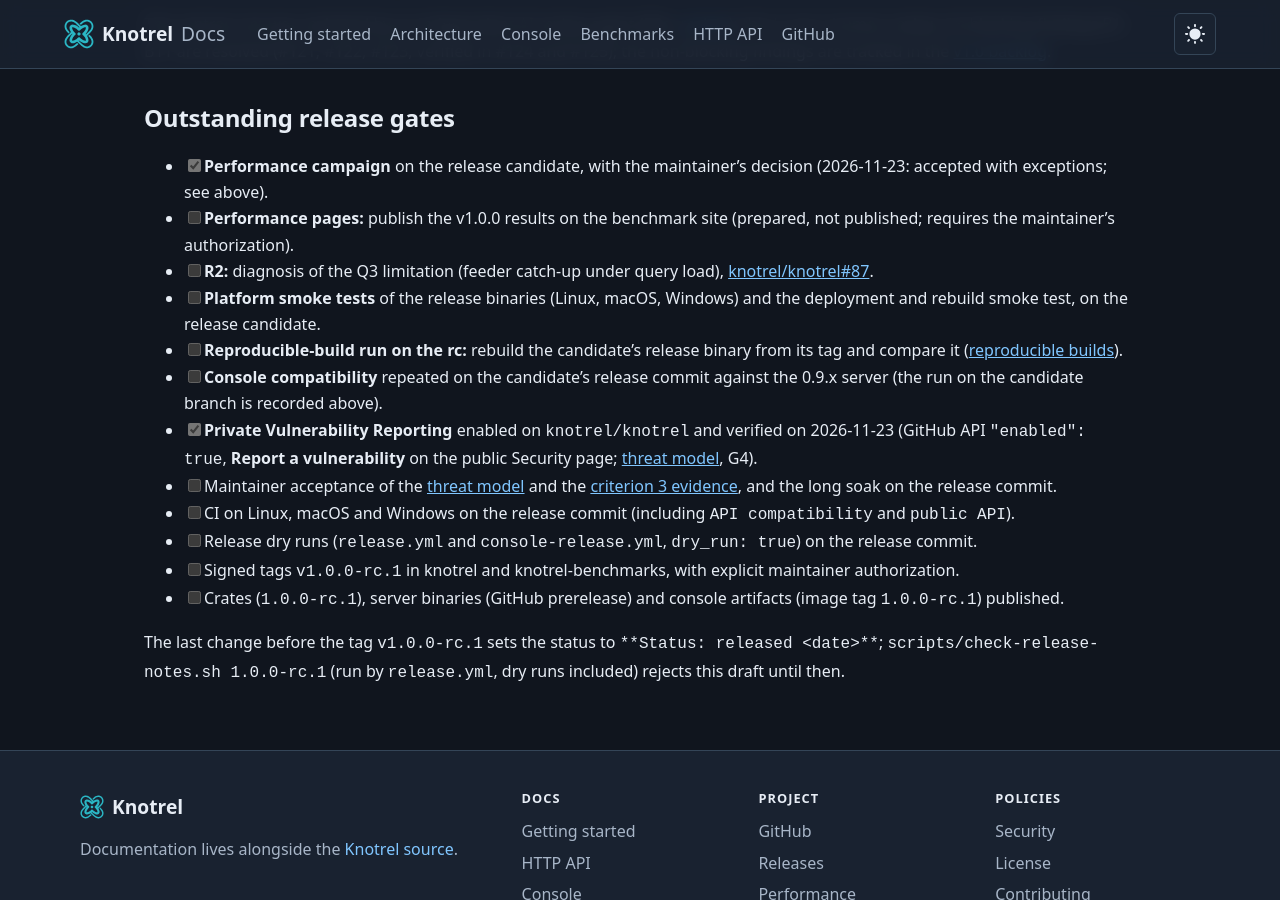
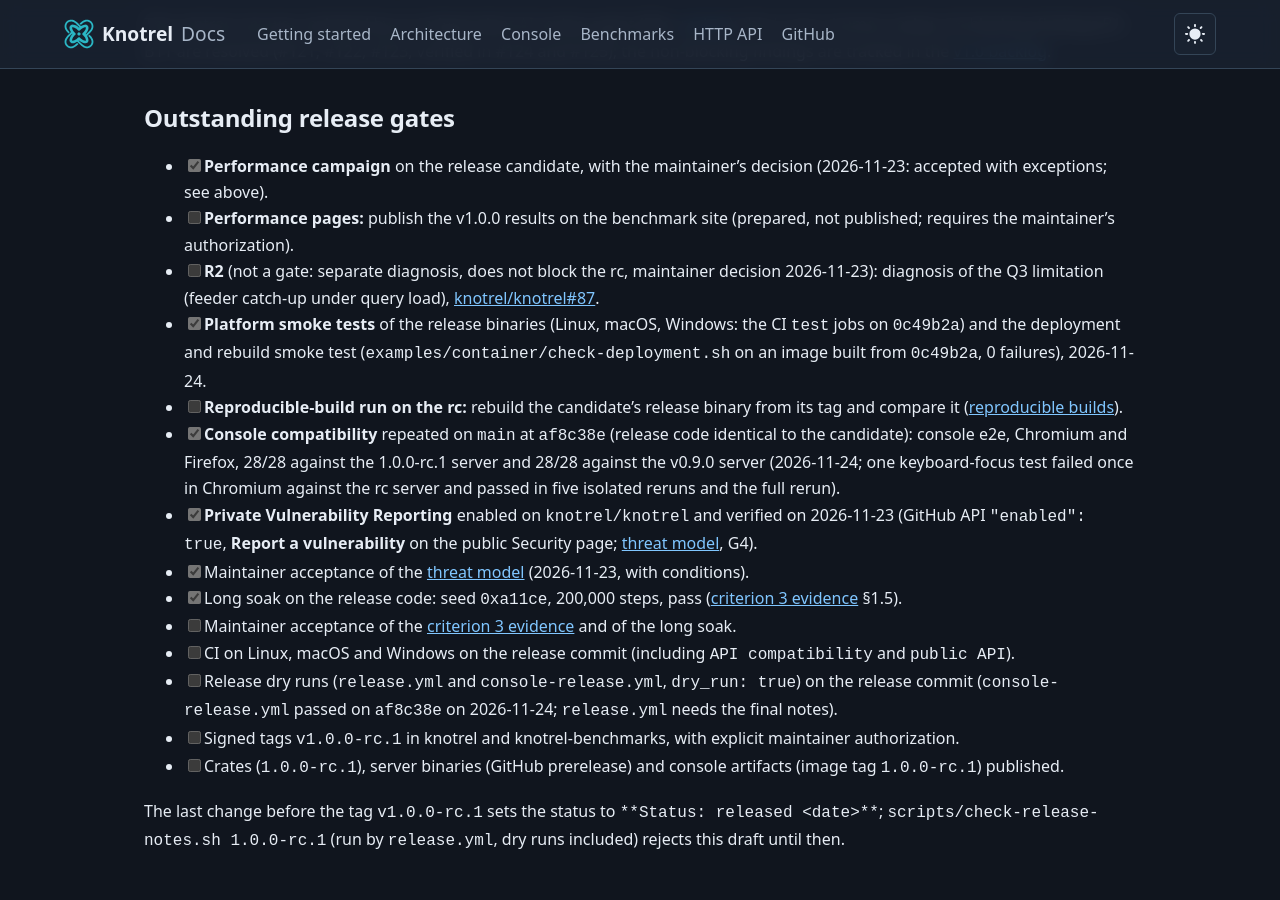
Before and after one commit to knotrel/knotrel, a Jekyll site: the page built from docs/releases/v1.0.0-rc.1-release-notes.md, in a window 1280 px wide and 900 px high, scrolled down 6367 px. Built offline with Jekyll 4.4.1, drawn with Linux system fonts in a browser that asks for light colours; our own code applies the rules of GitHub Pages for plain Markdown files.

Commit message:
docs(release): record the rc gate results and the long soak on the release code
Platform and deployment smoke tests, console compatibility, the
console-release dry run and the long soak (seed 0xa11ce, 200,000 steps,
pass) are recorded; the maintainer's acceptance of the criterion 3
evidence and of the soak stays open. R2 is marked as not a gate. The
notes stay unreleased.

Co-Authored-By: Claude Opus 5.5 <noreply@anthropic.com>

```diff
--- a/docs/releases/v1.0.0-rc.1-release-notes.md
+++ b/docs/releases/v1.0.0-rc.1-release-notes.md
@@ -344,26 +344,34 @@ the non-blocking findings are tracked in the [v1.0 backlog](v1.0-backlog.md).
   maintainer's decision (2026-11-23: accepted with exceptions; see above).
 - [ ] **Performance pages:** publish the v1.0.0 results on the benchmark site
   (prepared, not published; requires the maintainer's authorization).
-- [ ] **R2:** diagnosis of the Q3 limitation (feeder catch-up under query
-  load), [knotrel/knotrel#87](https://github.com/knotrel/knotrel/issues/87).
-- [ ] **Platform smoke tests** of the release binaries (Linux, macOS,
-  Windows) and the deployment and rebuild smoke test, on the release
-  candidate.
+- [ ] **R2** (not a gate: separate diagnosis, does not block the rc, maintainer
+  decision 2026-11-23): diagnosis of the Q3 limitation (feeder catch-up under
+  query load), [knotrel/knotrel#87](https://github.com/knotrel/knotrel/issues/87).
+- [x] **Platform smoke tests** of the release binaries (Linux, macOS,
+  Windows: the CI `test` jobs on `0c49b2a`) and the deployment and rebuild
+  smoke test (`examples/container/check-deployment.sh` on an image built from
+  `0c49b2a`, 0 failures), 2026-11-24.
 - [ ] **Reproducible-build run on the rc:** rebuild the candidate's release
   binary from its tag and compare it ([reproducible builds](reproducible-build.md)).
-- [ ] **Console compatibility** repeated on the candidate's release commit
-  against the 0.9.x server (the run on the candidate branch is recorded
-  above).
+- [x] **Console compatibility** repeated on `main` at `af8c38e` (release
+  code identical to the candidate): console e2e, Chromium and Firefox, 28/28
+  against the 1.0.0-rc.1 server and 28/28 against the v0.9.0 server
+  (2026-11-24; one keyboard-focus test failed once in Chromium against the rc
+  server and passed in five isolated reruns and the full rerun).
 - [x] **Private Vulnerability Reporting** enabled on `knotrel/knotrel` and
   verified on 2026-11-23 (GitHub API `"enabled": true`, **Report a
   vulnerability** on the public Security page; [threat model](../threat-model.md), G4).
-- [ ] Maintainer acceptance of the [threat model](../threat-model.md) and the
-  [criterion 3 evidence](v1.0-criterion-3-evidence.md), and the long soak on
-  the release commit.
+- [x] Maintainer acceptance of the [threat model](../threat-model.md)
+  (2026-11-23, with conditions).
+- [x] Long soak on the release code: seed `0xa11ce`, 200,000 steps, pass
+  ([criterion 3 evidence](v1.0-criterion-3-evidence.md) §1.5).
+- [ ] Maintainer acceptance of the
+  [criterion 3 evidence](v1.0-criterion-3-evidence.md) and of the long soak.
 - [ ] CI on Linux, macOS and Windows on the release commit (including
   `API compatibility` and `public API`).
 - [ ] Release dry runs (`release.yml` and `console-release.yml`,
-  `dry_run: true`) on the release commit.
+  `dry_run: true`) on the release commit (`console-release.yml` passed on
+  `af8c38e` on 2026-11-24; `release.yml` needs the final notes).
 - [ ] Signed tags `v1.0.0-rc.1` in knotrel and knotrel-benchmarks, with
   explicit maintainer authorization.
 - [ ] Crates (`1.0.0-rc.1`), server binaries (GitHub prerelease) and console
```
Also changed, not shown: docs/releases/v1.0-criterion-3-evidence.md (+22 -0 lines), docs/releases/v1.0.0-release-notes.md (+20 -11 lines).
